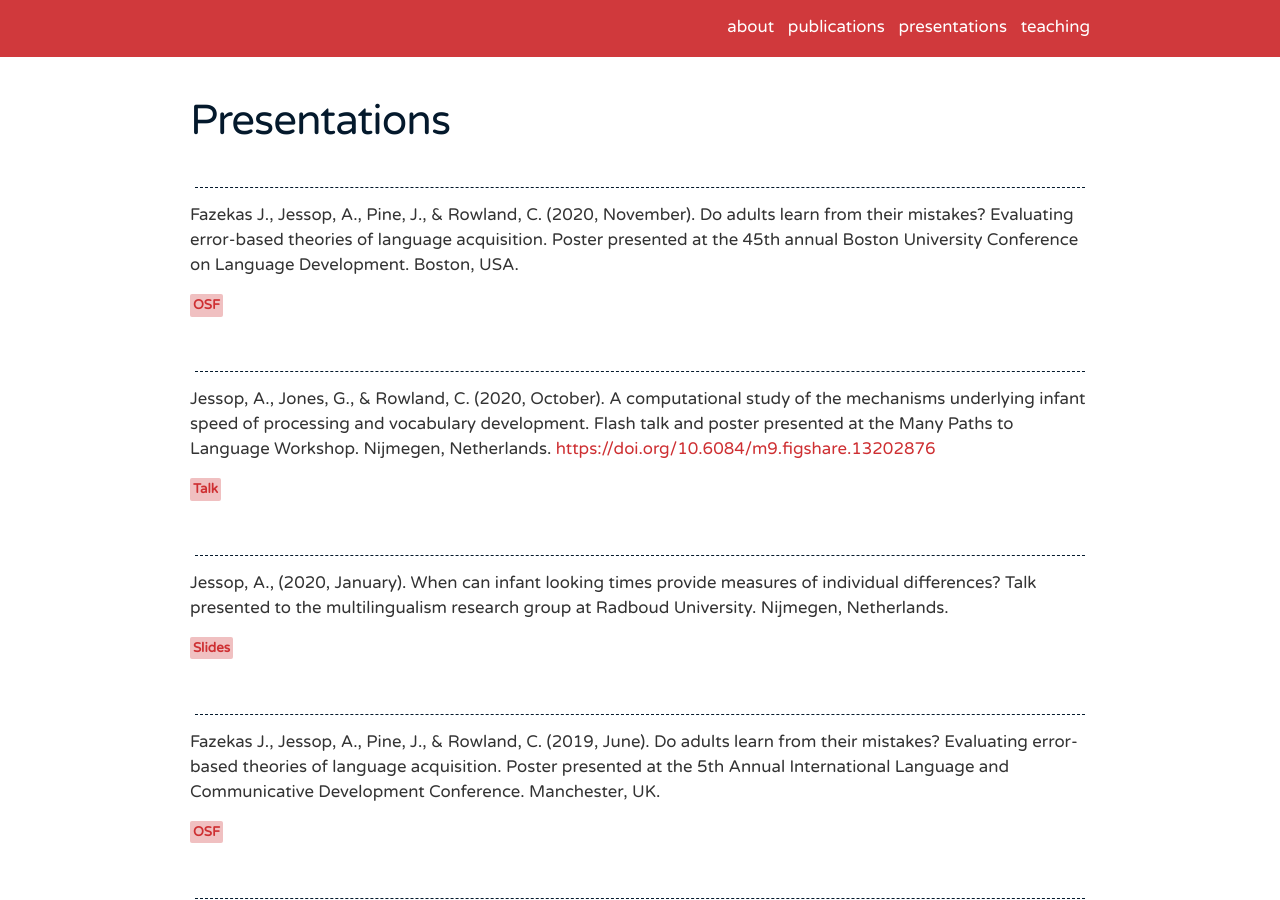
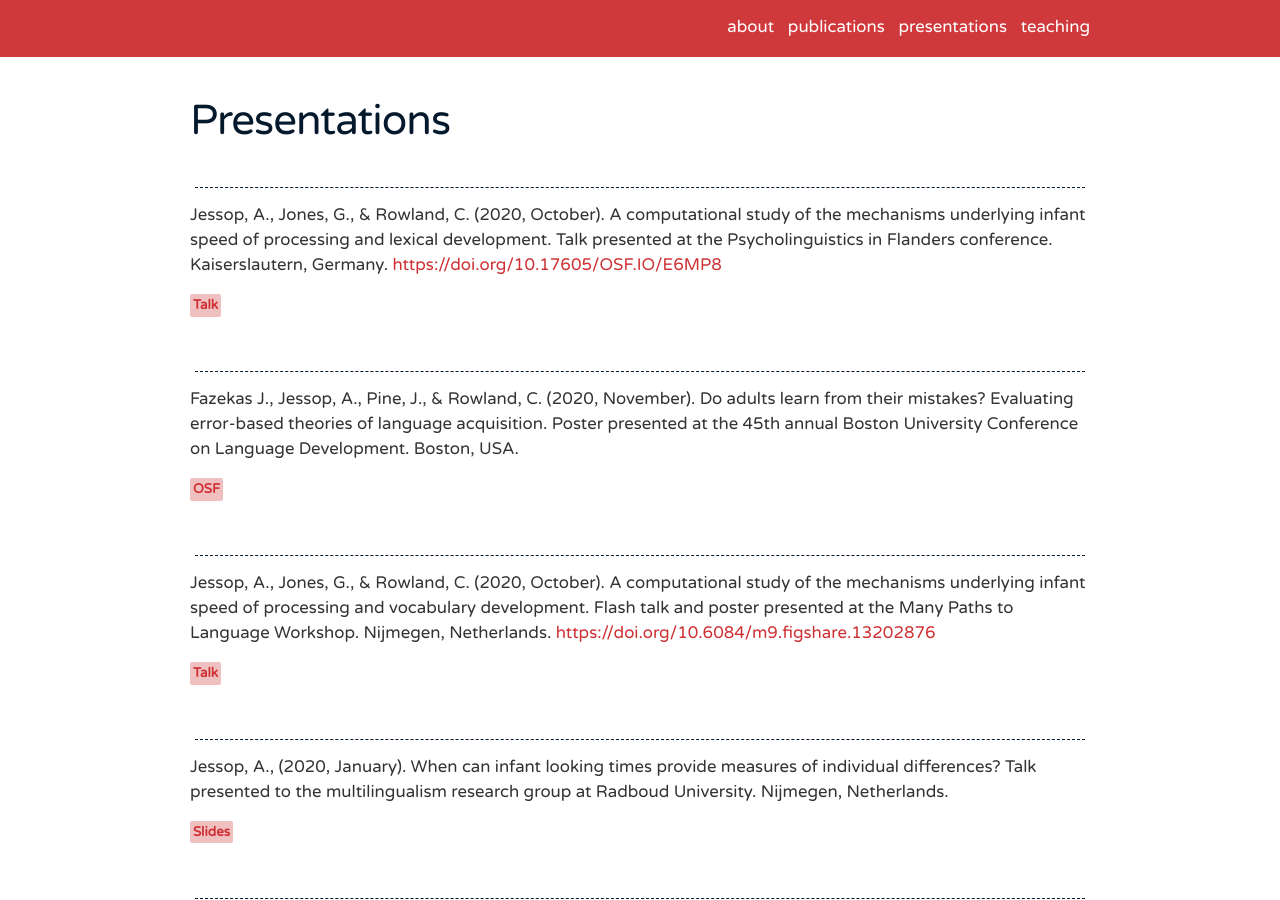
Before and after one commit to andrew-jessop/andrew-jessop.github.io, a Jekyll site: the page built from _pages/presentations.md, in a window 1280 px wide and 900 px high. Built offline with Jekyll 4.4.1, drawn with Linux system fonts in a browser that asks for light colours; nearby versions of some CDN libraries.

Commit message:
Add PiF talk

```diff
--- a/_pages/presentations.md
+++ b/_pages/presentations.md
@@ -3,6 +3,14 @@ layout: page
 permalink: /presentations/
 title: Presentations
 ---
+
+<hr>
+
+Jessop, A., Jones, G., & Rowland, C. (2020, October). A computational study of the mechanisms underlying infant speed of processing and lexical development. Talk presented at the Psycholinguistics in Flanders conference. Kaiserslautern, Germany. [https://doi.org/10.17605/OSF.IO/E6MP8](https://doi.org/10.17605/OSF.IO/E6MP8)
+
+<a href="https://doi.org/10.17605/OSF.IO/E6MP8" class="button">Talk</a>
+
+<br>
 
 <hr>
 
```
